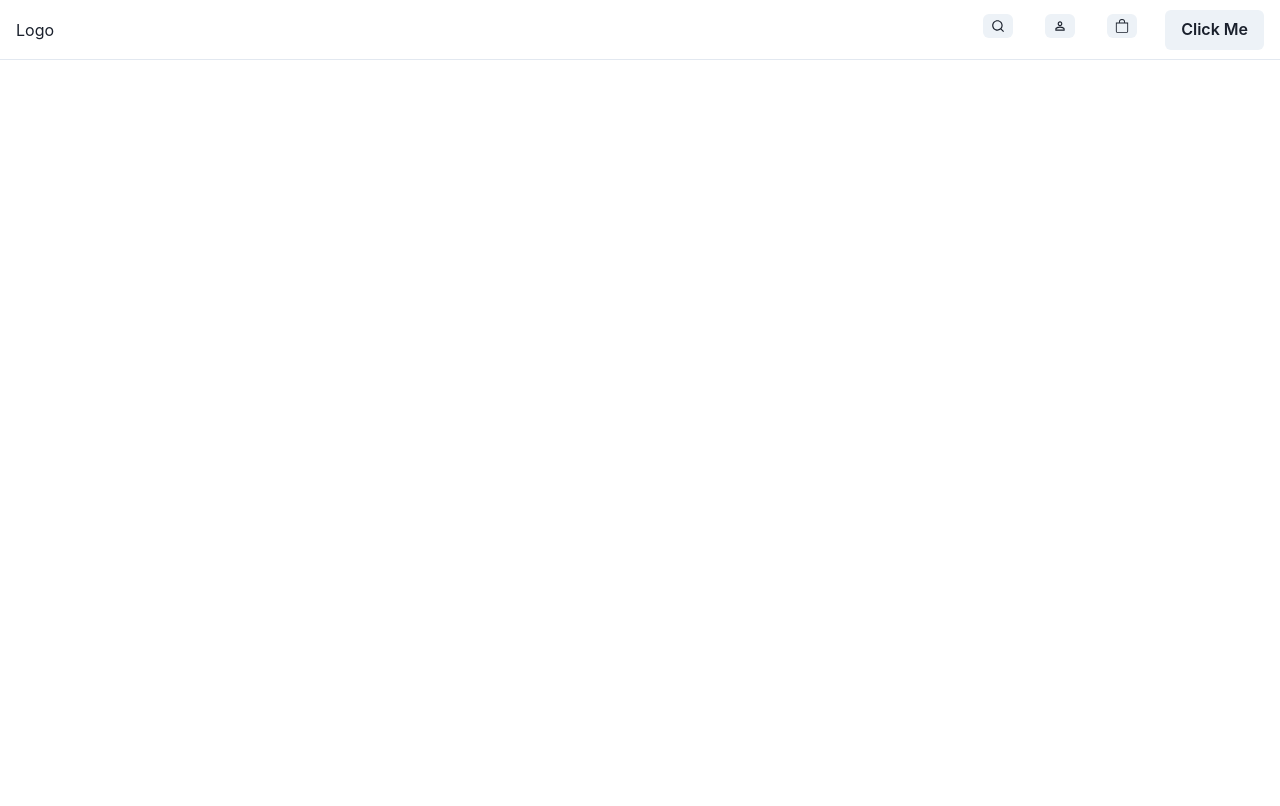
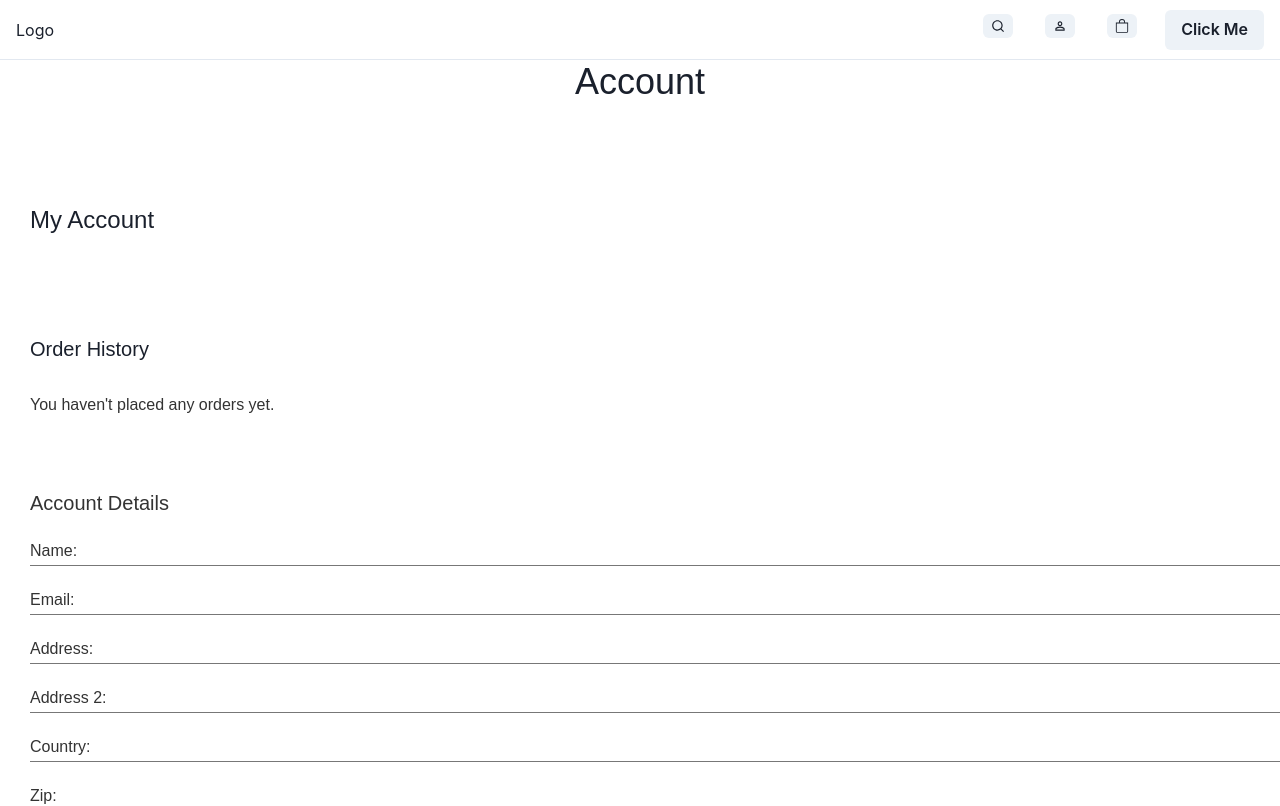
Before and after one commit to VishnuPScodes/Himalayausa-clone, a React (Vite) app in the folder himalaya-project/: page /User in a window 1280 px wide. Before the commit this address had no page. Shown: the top 806 px of the page. Built offline with nearby package versions, Linux system fonts and the light colour scheme.

Commit message:
user details page done

```diff
--- a/himalaya-project/src/components/Allroutes.jsx
+++ b/himalaya-project/src/components/Allroutes.jsx
@@ -2,6 +2,7 @@ import { Route, Routes } from "react-router-dom"
 import { Home } from "../pages/Home"
 import { Register } from "../pages/Register"
 import { SignIn } from "../pages/SignIn"
+import { UserDetails } from "../pages/UserDetails"
 
 
 
@@ -12,6 +13,7 @@ export const Allroutes=(()=>{
         <Route path="/" element={<Home/>} />
         <Route path="/Register" element={<Register/>} />
         <Route path="/Login" element={<SignIn/>} />
+        <Route path="/User" element={<UserDetails/>} />
 
     </Routes>
 })
--- /dev/null
+++ b/himalaya-project/src/components/styles/user.css
@@ -0,0 +1,71 @@
+#heading{
+    margin: auto;
+    font-family: Poppins,sans-serif;
+    font-style: normal;
+    font-weight: 500;
+    font-size: 36px;
+    line-height: 43px;
+}
+#bottom{
+    text-align: left;
+    margin: auto;
+    font-family: Poppins,sans-serif;
+    font-style: normal;
+    font-weight: 500;
+    font-size: 24px;
+    line-height: 34px;
+}
+
+#second{
+    text-align: left;
+
+    margin: auto;
+    margin-top: 100px;
+    font-family: Poppins,sans-serif;
+    font-style: normal;
+    font-weight: 500;
+    font-size: 20px;
+    line-height: 24px;
+}
+#order-details{
+    text-align: left;
+    margin-top: 30px;
+    font-family: Poppins,sans-serif;
+    font-style: normal;
+    font-weight: 500;
+    font-size: 16px;
+    line-height: 28px;
+color:
+#333333
+}
+#account{
+    text-align: left;
+    margin-top: 70px;
+    font-family: Poppins,sans-serif;
+    font-style: normal;
+    font-weight: 500;
+    font-size: 20px;
+    line-height: 28px;
+
+}
+#name{
+    text-align: left;
+    margin-top: 20px;
+    font-family: Poppins,sans-serif;
+    font-style: normal;
+    font-weight: 500;
+    font-size: 16px;
+    line-height: 28px;
+    display: flex;
+    border-bottom: 1px solid #777777;
+}
+#btn-so{
+    border: 1px solid #aba6a6;
+    width: 180px;
+    height: 40px;
+    margin-bottom: 50px;
+    margin-top: 30px;
+}
+#btn-so:hover{
+    border: 2px solid #333333;
+}
--- a/himalaya-project/src/pages/Register.jsx
+++ b/himalaya-project/src/pages/Register.jsx
@@ -23,11 +23,14 @@ import {
 
   // import { useAuth } from '../components/contexts/authContext';
   // const {register}=useAuth()
+  import { useDispatch } from 'react-redux';
   import { useRef, useState } from 'react';
   import { ViewIcon, ViewOffIcon } from '@chakra-ui/icons';
 import { useNavigate } from 'react-router';
+import { authActionRequest, authActionSuccess } from '../redux/action';
 
   export const  Register=()=> {
+    const dispatch=useDispatch()
     const [user,setUser]=useState({})
     onAuthStateChanged(auth,(updateCurrentUser)=>{
       setUser(updateCurrentUser)
@@ -48,10 +51,11 @@ import { useNavigate } from 'react-router';
 
 
     const handleSubmit=async ()=>{
-
+      dispatch(authActionRequest())
       try{
         const user=await signInWithEmailAndPassword(auth,formData.email,formData.password)
         console.log('user',user)
+        dispatch(authActionSuccess())
         navigate('/')
 
       }catch(err){
--- /dev/null
+++ b/himalaya-project/src/pages/UserDetails.jsx
@@ -0,0 +1,25 @@
+
+import '../components/styles/user.css'
+
+
+
+export const UserDetails=(()=>{
+    return <div>
+        <div id="heading">Account</div>
+        <div style={{marginTop:"100px",marginLeft:"30px"}}>
+        <div id='bottom' >My Account</div>
+        <div id='second'>Order History </div>
+        <div id='order-details'>You haven't placed any orders yet.
+        <div id='account'>Account Details</div>
+        <div id='name'>Name:</div>
+        <div id='name'>Email:</div>
+        <div id='name'>Address:</div>
+        <div id='name'>Address 2:</div>
+        <div id='name'>Country:</div>
+        <div id='name'>Zip:</div>
+        <div id='name'>Phone:</div>
+        <button id='btn-so'>SIGN OUT</button>
+</div>
+        </div>
+    </div>
+})
```
